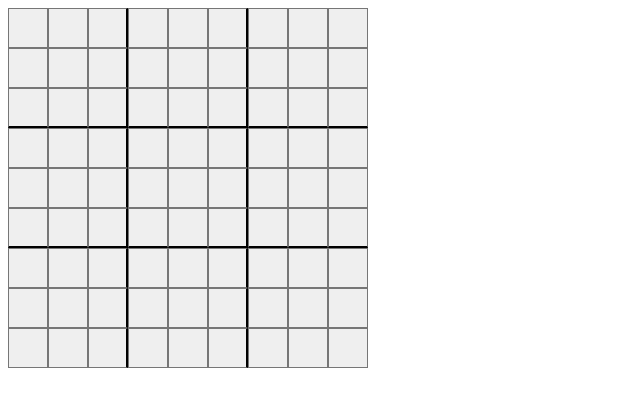
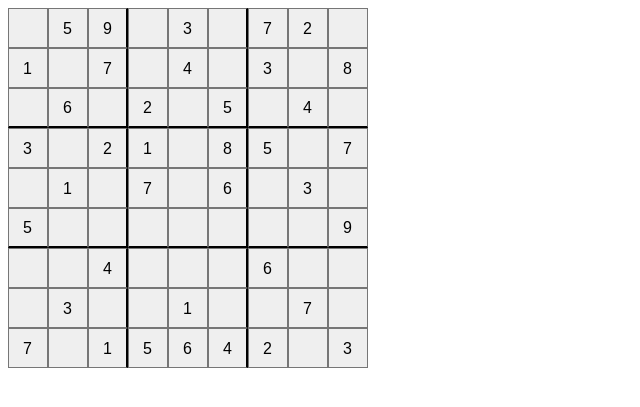
Before and after one commit to ishi720/solve_sudoku_puzzle, a Flask app: page / in a window 1280 px wide. Shown: the top 407 px of the page, without its empty margins (0-640 px from the left). Run offline with Flask 2, Linux system fonts and the light colour scheme.

Commit message:
デフォルトで問題をセット

```diff
--- a/app.py
+++ b/app.py
@@ -3,8 +3,19 @@ app = Flask(__name__)
 
 @app.route('/')
 def hello():
-    message = "Hello World"
-    return render_template('index.html', title='test', message=message)
+    pazzle = [
+        [0,5,9,0,3,0,7,2,0],
+        [1,0,7,0,4,0,3,0,8],
+        [0,6,0,2,0,5,0,4,0],
+        [3,0,2,1,0,8,5,0,7],
+        [0,1,0,7,0,6,0,3,0],
+        [5,0,0,0,0,0,0,0,9],
+        [0,0,4,0,0,0,6,0,0],
+        [0,3,0,0,1,0,0,7,0],
+        [7,0,1,5,6,4,2,0,3]
+    ]
+
+    return render_template('index.html', title='test', pazzle=pazzle)
 
 @app.route('/api/')
 def index():
--- a/templates/index.html
+++ b/templates/index.html
@@ -17,17 +17,18 @@
 </style>
 {% for i in range(9) %}
     <div>
+
     {% for j in range(9) %}<select class="cell cell_{{i}}{{j}} column_{{i}} row_{{j}}">
-        <option value="0"></option>
-        <option value="1">1</option>
-        <option value="2">2</option>
-        <option value="3">3</option>
-        <option value="4">4</option>
-        <option value="5">5</option>
-        <option value="6">6</option>
-        <option value="7">7</option>
-        <option value="8">8</option>
-        <option value="9">9</option>
+        <option value="0" {% if pazzle[i][j] == 0 %}selected{% endif %}></option>
+        <option value="1" {% if pazzle[i][j] == 1 %}selected{% endif %}>1</option>
+        <option value="2" {% if pazzle[i][j] == 2 %}selected{% endif %}>2</option>
+        <option value="3" {% if pazzle[i][j] == 3 %}selected{% endif %}>3</option>
+        <option value="4" {% if pazzle[i][j] == 4 %}selected{% endif %}>4</option>
+        <option value="5" {% if pazzle[i][j] == 5 %}selected{% endif %}>5</option>
+        <option value="6" {% if pazzle[i][j] == 6 %}selected{% endif %}>6</option>
+        <option value="7" {% if pazzle[i][j] == 7 %}selected{% endif %}>7</option>
+        <option value="8" {% if pazzle[i][j] == 8 %}selected{% endif %}>8</option>
+        <option value="9" {% if pazzle[i][j] == 9 %}selected{% endif %}>9</option>
     </select>{% endfor %}
     </div>
 {% endfor %}
```
